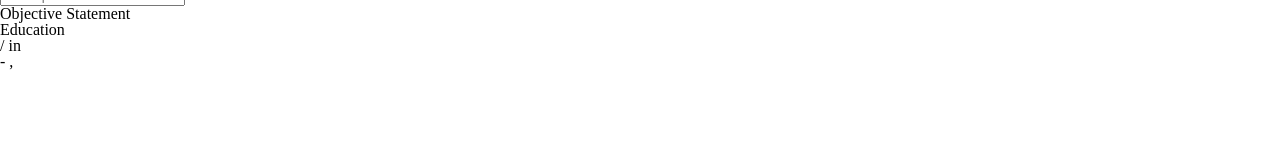
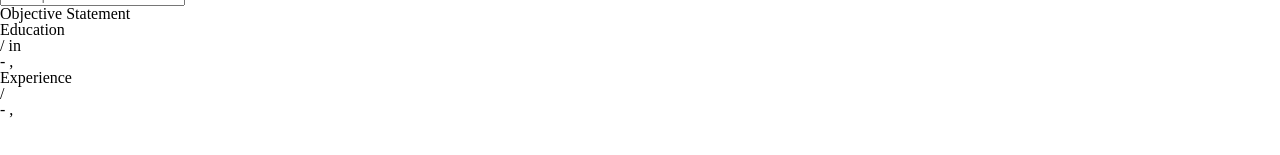
Before and after one commit to Chance093/odin-project-cv-app, a React (Create React App) app: page / in a window 1280 px wide. Shown: the part 147-302 px from the top of the page. Built offline with nearby package versions, Linux system fonts and the light colour scheme; the HTML template or start-up script is replaced by a standard one.

Commit message:
Add ExperienceInfo component

```diff
--- /dev/null
+++ b/src/components/ExperienceInfo.js
@@ -0,0 +1,21 @@
+function ExperienceInfo({positionExp, companyExp, companyLocExp,
+    fromDateExp, toDateExp, descriptionExp }){
+
+        // Make it dynamically add more experience cells based on how many jobs person has had
+
+    return(
+        <div className="experience-info">
+            <h2>Experience</h2>
+            <div className="right-experience">
+                <div className="experience">
+                    <p><span>{companyExp}</span> / {positionExp}</p>
+                    <p>{fromDateExp} - {toDateExp}, {companyLocExp}</p>
+                    <p>{descriptionExp}</p>
+                </div>
+            </div>
+        </div>
+    )
+}
+
+
+export default ExperienceInfo;
--- a/src/components/Resume.js
+++ b/src/components/Resume.js
@@ -1,6 +1,7 @@
 import PersonalInfo from "./PersonalInfo";
 import ObjectiveInfo from "./ObjectiveInfo";
 import EducationInfo from "./EducationInfo";
+import ExperienceInfo from "./ExperienceInfo";
 
 function Resume({firstName, lastName, position, address1, address2, phoneNumber, email, objective,
     positionExp, companyExp, companyLocExp, fromDateExp, toDateExp, descriptionExp,
@@ -28,6 +29,14 @@ function Resume({firstName, lastName, position, address1, address2, phoneNumber,
                 toDateEdu={toDateEdu}
                 descriptionEdu={descriptionEdu}
             />
+            <ExperienceInfo
+                positionExp={positionExp}
+                companyExp={companyExp}
+                companyLocExp={companyLocExp}
+                fromDateExp={fromDateExp}
+                toDateExp={toDateExp}
+                descriptionExp={descriptionExp}
+            />
             {/*<ExperienceInfo/>
             <SkillsInfo/> */}
         </div>
```
